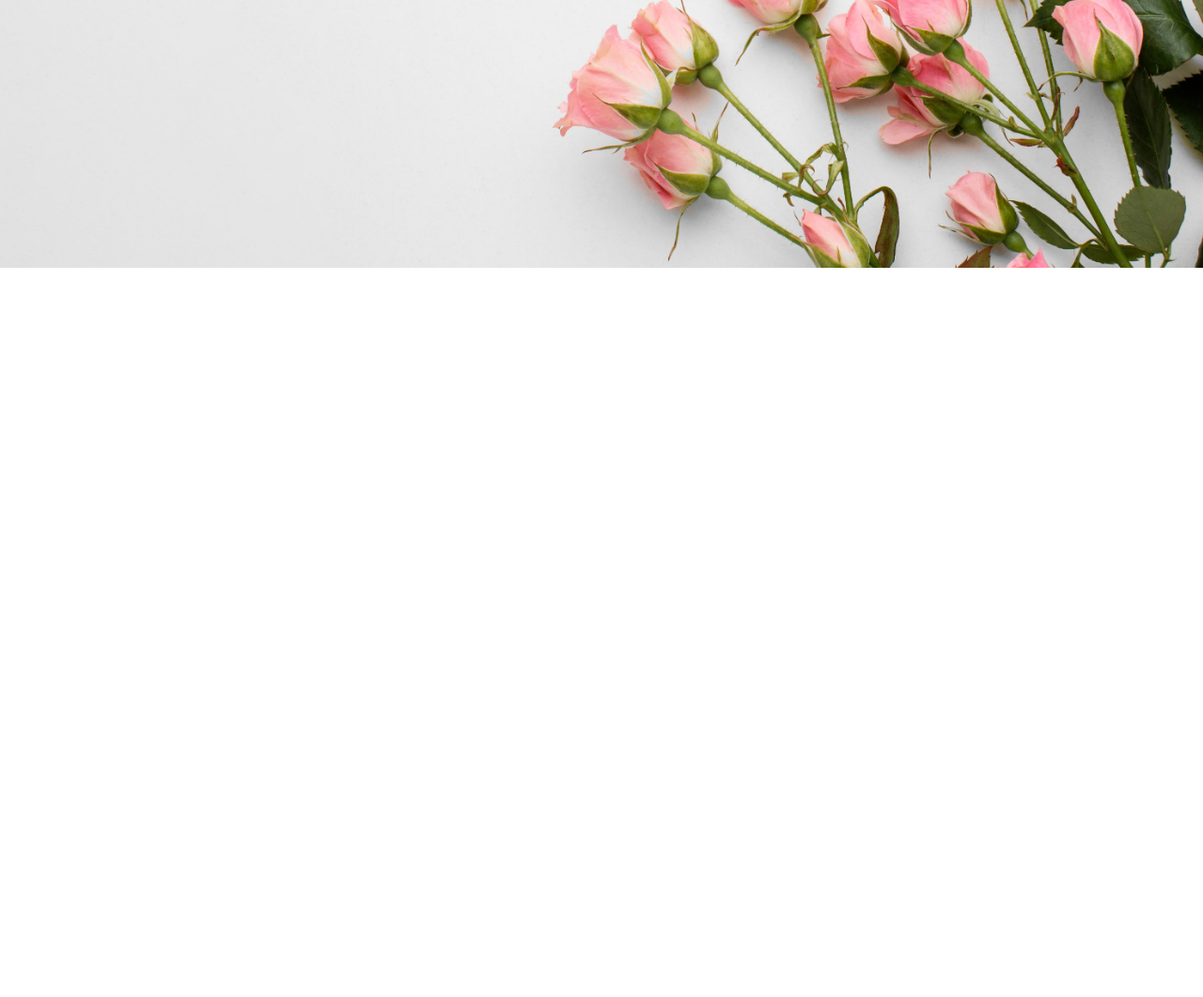
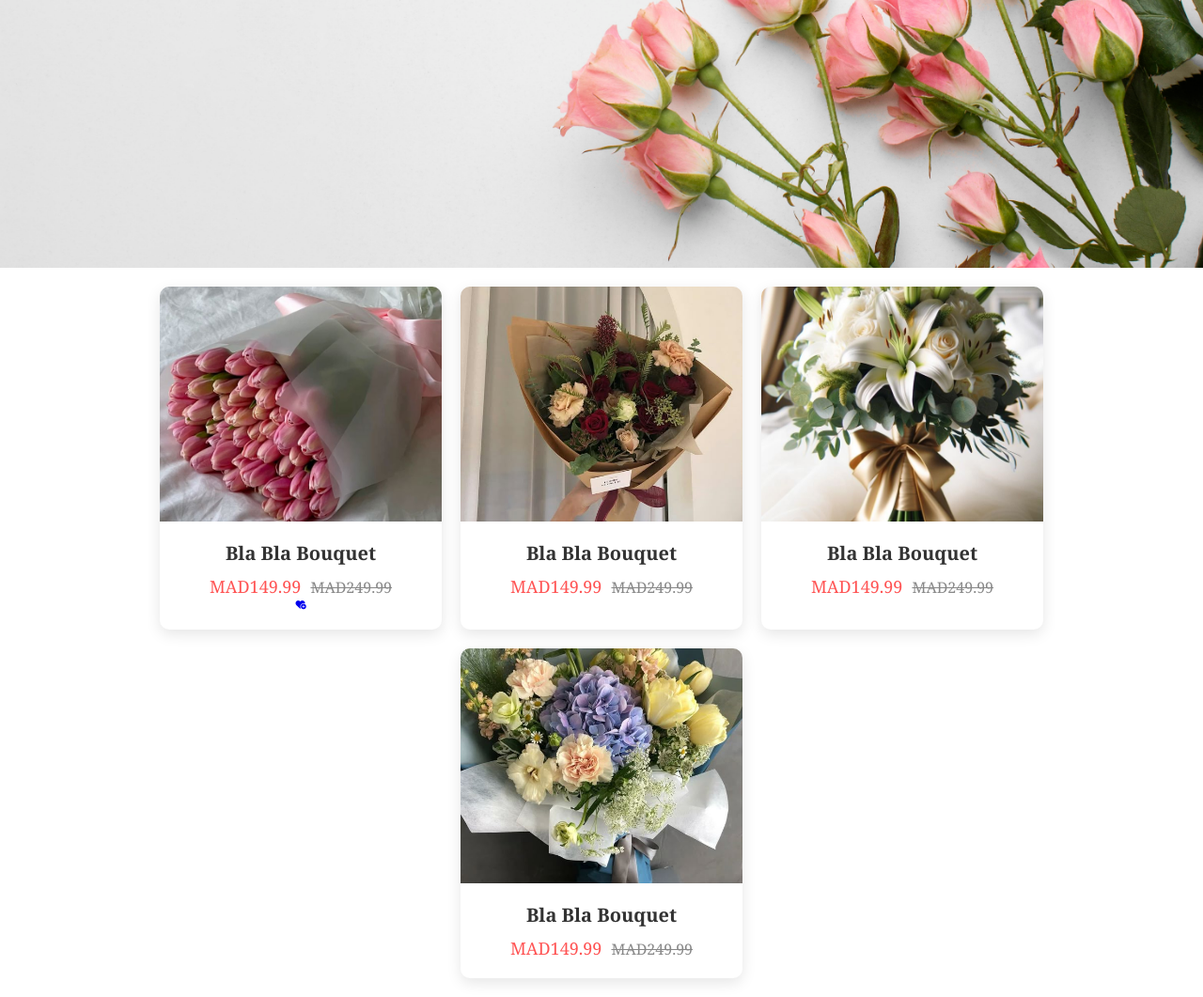
Before and after one commit to AyaAabid/Grace-Garden---Floral-Shop, a plain HTML site: page index.html in a window 1280 px wide. Shown: the part 515-1576 px from the top of the page at 94% size. Before the commit the page ends 800 px from the top, so only its background shows below. Drawn offline with Linux system fonts and the light colour scheme; a web font is replaced by a local one.

Commit message:
product-cards

```diff
--- a/css/style.css
+++ b/css/style.css
@@ -62,10 +62,6 @@ header {
   box-shadow: 0 0.5rem 1rem rgba(0, 0, 0, 0.1);
 }
 
-/* header .logoImg {
-  width: 50px;
-} */
-
 header .logo {
   font-size: 3rem;
   color: #333;
@@ -98,6 +94,7 @@ header .icons a:hover {
   color: var(--pink);
 }
 
+/* Home Section */
 .home {
   display: flex;
   align-items: center;
@@ -129,3 +126,107 @@ header .icons a:hover {
   padding: 1rem 0;
   line-height: 1.5;
 }
+
+/* Prodcuts Section */
+/* Products container */
+.products .box-container {
+  display: flex;
+  flex-wrap: wrap;
+  gap: 20px;
+  justify-content: center;
+}
+
+.products .box {
+  background: #fff;
+  border-radius: 10px;
+  box-shadow: 0 5px 15px rgba(0, 0, 0, 0.1);
+  overflow: hidden;
+  position: relative;
+  text-align: center;
+  width: 300px;
+  transition: 0.3s ease;
+}
+
+.products .box:hover {
+  transform: translateY(-10px);
+}
+
+/* Discount label */
+.products .discount {
+  background-color: #ff5252;
+  border-radius: 0 5px 5px 0;
+  color: #fff;
+  font-size: 14px;
+  padding: 5px 10px;
+  position: absolute;
+  left: 0;
+  top: 10px;
+  text-transform: uppercase;
+}
+
+/* Product image styling */
+.products .image {
+  position: relative;
+  width: 100%;
+  height: 250px;
+  overflow: hidden;
+}
+
+.products .image img {
+  width: 100%;
+  height: 100%;
+  object-fit: cover;
+  transition: 0.3s ease;
+}
+
+.products .box:hover .image img {
+  transform: scale(1.1);
+}
+
+/* Icons (such as Add to Cart) */
+/* .products .icons {
+  position: absolute;
+  bottom: 15px;
+  right: 15px;
+}
+
+.products .icons a {
+  background: #ff5252;
+  border-radius: 50%;
+  color: white;
+  display: inline-block;
+  font-size: 20px;
+  padding: 10px;
+  text-decoration: none;
+  transition: background 0.3s ease;
+}
+
+.products .icons a:hover {
+  background: #ff7b7b;
+} */
+
+/* Content section */
+
+.products .content {
+  padding: 20px;
+}
+
+.products .content h3 {
+  color: #333;
+  font-size: 20px;
+  margin-bottom: 10px;
+  text-transform: capitalize;
+}
+
+.products .price {
+  font-size: 18px;
+  color: #ff5252;
+  margin-top: 10px;
+}
+
+.products .price span {
+  color: #888;
+  font-size: 16px;
+  margin-left: 10px;
+  text-decoration: line-through;
+}
--- a/index.html
+++ b/index.html
@@ -18,7 +18,8 @@
       <!-- <img src="img/wreath.png" alt="GG" class="logoImg" /> -->
       <a href="#" class="logo">
         <img src="img/wreath.png" alt="Logo" class="logo-img" />
-        Grace Garden</a>
+        Grace Garden</a
+      >
 
       <nav class="navbar">
         <a href="#home">Home</a>
@@ -46,5 +47,72 @@
     </section>
 
     <!-- home section -->
+
+    <!-- products section  -->
+    <section class="products" id="products">
+      <div class="box-container">
+        <!-- box 1  -->
+        <div class="box">
+          <span class="discount">-10%</span>
+          <div class="image">
+            <img src="img/tulip-bouquet.jpg" alt="tulip-bouquet" />
+          </div>
+          <div class="content">
+            <h3>Bla Bla Bouquet</h3>
+            <div class="price">MAD149.99<span>MAD249.99</span></div>
+            <div class="icons">
+              <a href="#" class="fa-solid fa-heart-circle-plus"></a>
+            </div>
+          </div>
+        </div>
+
+        <!-- box 2 -->
+        <div class="box">
+          <span class="discount">-10%</span>
+          <div class="image">
+            <img src="img/red-roses-bouquet.jpg" alt="tulip-bouquet" />
+            <div class="icons">
+              <a href="#" class="fa-solid fa-heart-circle-plus">Add to cart</a>
+            </div>
+          </div>
+          <div class="content">
+            <h3>Bla Bla Bouquet</h3>
+            <div class="price">MAD149.99<span>MAD249.99</span></div>
+          </div>
+        </div>
+
+        <!-- box 3 -->
+        <div class="box">
+          <span class="discount">-10%</span>
+          <div class="image">
+            <img src="img/marriage-bouquet.jpg" alt="tulip-bouquet" />
+            <div class="icons">
+              <a href="#" class="fa-solid fa-heart-circle-plus">Add to cart</a>
+            </div>
+          </div>
+          <div class="content">
+            <h3>Bla Bla Bouquet</h3>
+            <div class="price">MAD149.99<span>MAD249.99</span></div>
+          </div>
+        </div>
+
+        <!-- box 4  -->
+        <div class="box">
+          <span class="discount">-10%</span>
+          <div class="image">
+            <img src="img/blue-bouquet.jpg" alt="tulip-bouquet" />
+            <div class="icons">
+              <a href="#" class="fa-solid fa-heart-circle-plus">Add to cart</a>
+            </div>
+          </div>
+          <div class="content">
+            <h3>Bla Bla Bouquet</h3>
+            <div class="price">MAD149.99<span>MAD249.99</span></div>
+          </div>
+        </div>
+      </div>
+    </section>
+
+    <!-- products section  -->
   </body>
 </html>
```
Also changed, not shown: img/blue-bouquet.jpg (added), img/marriage-bouquet.jpg (added), img/red-roses-bouquet.jpg (added), img/tulip-bouquet.jpg (added).
